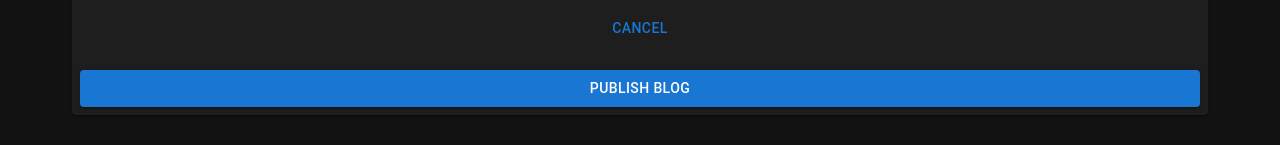
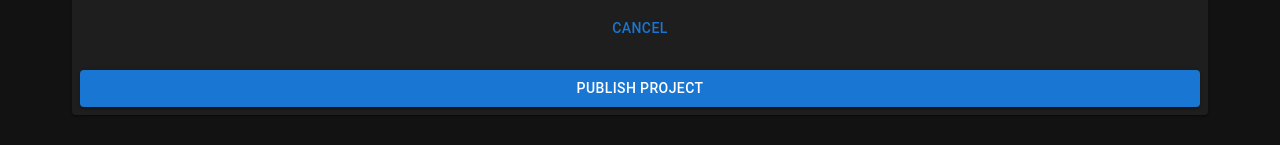
Before and after one commit to meshv-p/ArchLance, a React (Create React App) app: page /create in a window 1280 px wide. Shown: the part 339-484 px from the top of the page. Built offline with nearby package versions, Linux system fonts and the light colour scheme.

Commit message:
Added some changes

```diff
--- a/src/Compo/CreateProject.jsx
+++ b/src/Compo/CreateProject.jsx
@@ -89,7 +89,7 @@
                             <TextField id="outlined-basic" name='desc' onChange={e => setBlog({ ...blog, [e.target.name]: e.target.value })} label="Enter your descriptions.." variant="outlined" />
                             {/* <TextField id="outlined-basic" name='tag' onChange={e => setBlog({ ...blog, tag: e.target.value })} label="Tags" variant="outlined" /> */}
                             <Button variant="text">Cancel</Button>
-                            <Button variant="contained" onClick={handleSubmit}>Publish blog</Button>
+                            <Button variant="contained" onClick={handleSubmit}>Publish project</Button>
 
                         </Stack>
                     </Card>
```
